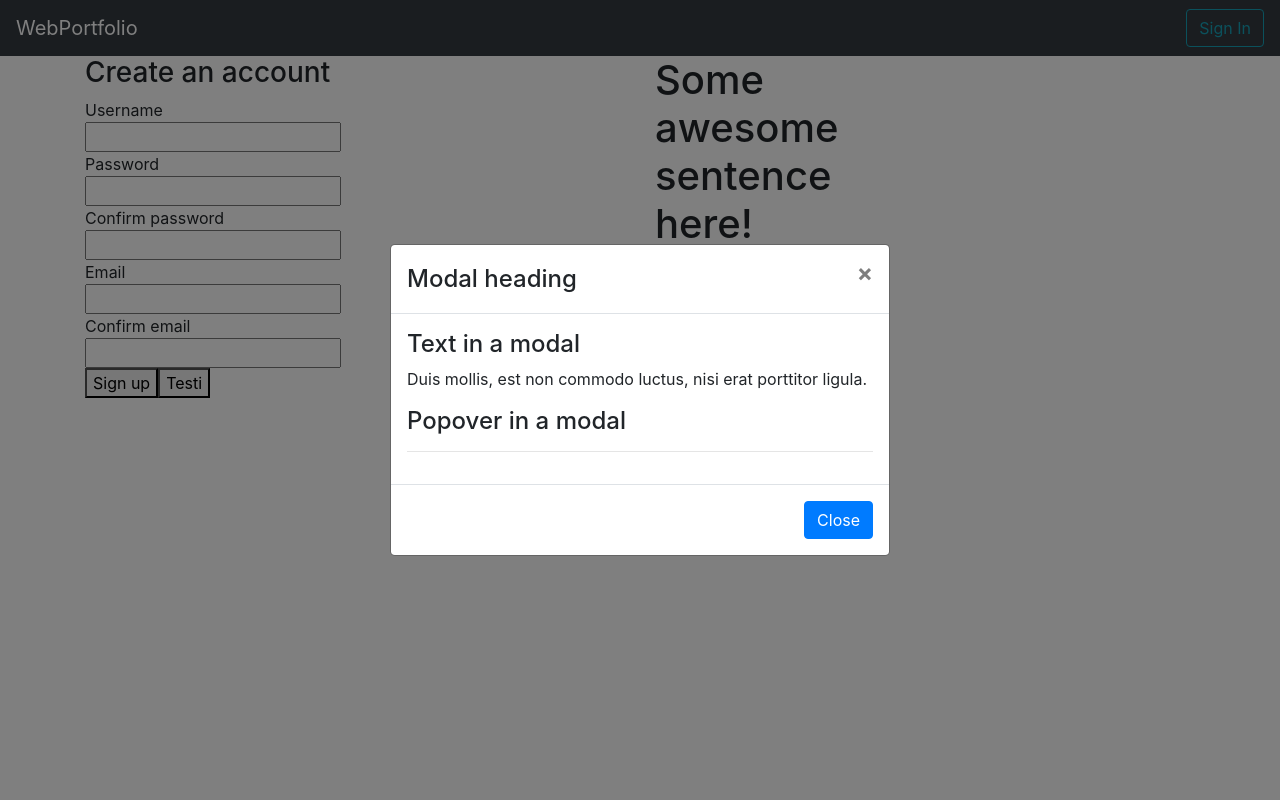
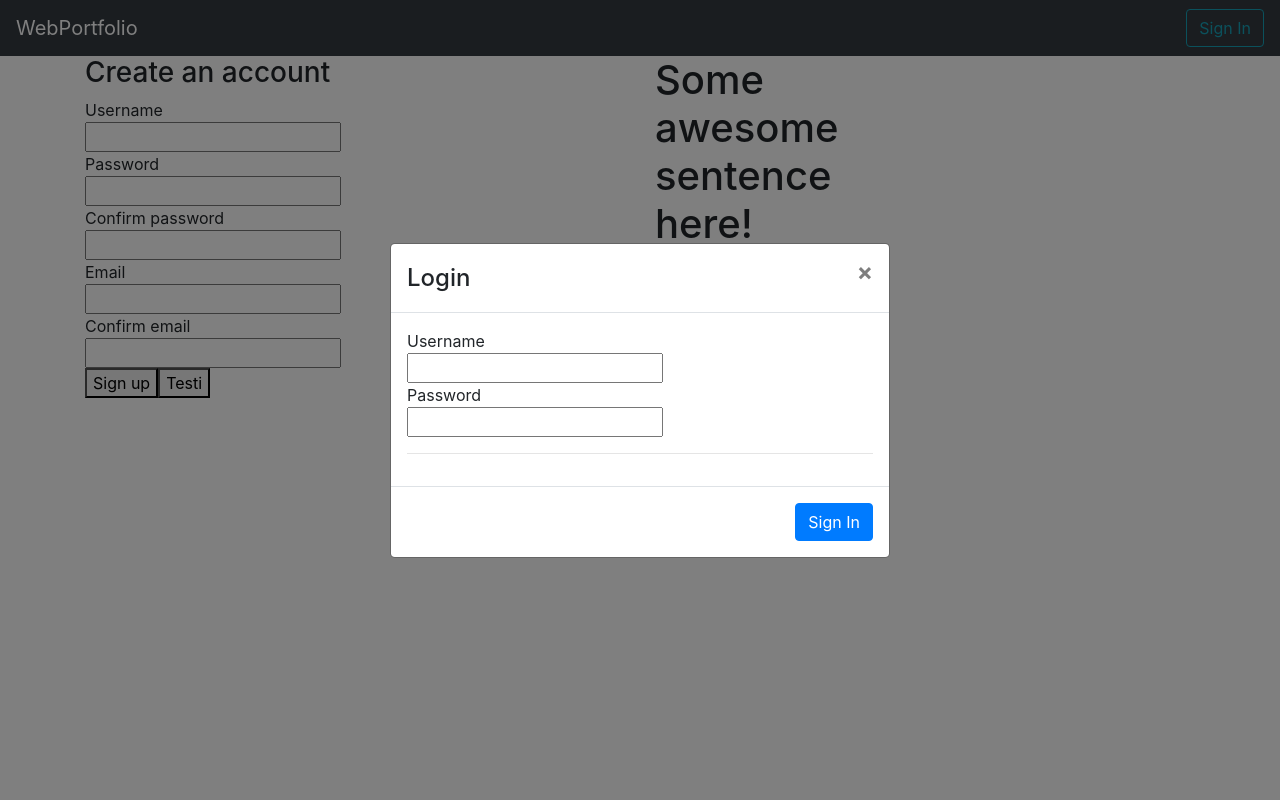
Before and after one commit to toni-mahilainen/WebPortfolio, a React (Create React App) app: page / in a window 1280 px wide. Both pictures are taken after a click on the button "Sign In". Shown: the top 800 px of the page. Built offline with nearby package versions, Linux system fonts and the light colour scheme.

Commit message:
Lounastauko

```diff
--- a/src/Components/Header/HeaderLoggedOut/headerLoggedOut.jsx
+++ b/src/Components/Header/HeaderLoggedOut/headerLoggedOut.jsx
@@ -1,23 +1,69 @@
 import React, { Component } from 'react';
 import './headerLoggedOut.css';
 import { Navbar, Button, Modal } from 'react-bootstrap';
+import md5 from 'md5';
+import AuthService from '../../LoginHandle/AuthService';
+
 
 class HeaderLoggedOut extends Component {
     constructor() {
         super();
         this.state = {
-            showModal: false
+            Username: "",
+            Password: "",
+            ShowModal: false
         }
-        this.open = this.open.bind(this);
-        this.close = this.close.bind(this);
+        this.openSignInModal = this.openSignInModal.bind(this);
+        this.closeSignInModal = this.closeSignInModal.bind(this);
+        this.handleSubmit = this.handleSubmit.bind(this);
+        this.handleValueChange = this.handleValueChange.bind(this);
+        this.Auth = new AuthService();
     }
 
-    close() {
-        this.setState({ showModal: false });
+    closeSignInModal() {
+        this.setState({
+            ShowModal: false
+        });
     }
 
-    open() {
-        this.setState({ showModal: true });
+    handleSubmit(e) {
+        e.preventDefault();
+        this.Auth.login(this.state.Username, this.state.Password)
+            .then(res => {
+                alert("Signed in!");
+                this.closeSignInModal();
+            })
+            .catch(err => {
+                alert(err);
+            })
+    }
+
+    handleValueChange(input) {
+        // Depending input field, the right state will be updated
+        let inputId = input.target.id;
+
+        switch (inputId) {
+            case "usernameInput":
+                this.setState({
+                    Username: input.target.value
+                });
+                break;
+
+            case "passwordInput":
+                this.setState({
+                    Password: md5(input.target.value)
+                });
+                break;
+
+            default:
+                break;
+        }
+    }
+
+    openSignInModal() {
+        this.setState({
+            ShowModal: true
+        });
     }
 
     render() {
@@ -27,30 +73,30 @@ class HeaderLoggedOut extends Component {
                     <Navbar.Brand href="#home" className="mr-auto">
                         WebPortfolio
                     </Navbar.Brand>
-                    <Button variant="outline-info" onClick={this.open}>Sign In</Button>
+                    <Button variant="outline-info" onClick={this.openSignInModal}>Sign In</Button>
                     {/*
                     <span id="or">or</span>
                     <Button variant="outline-info">Sign Up</Button>
                     */}
                 </Navbar>
 
-                <Modal show={this.state.showModal} onHide={this.close} centered>
+                {/* Modal window for signing in */}
+                <Modal show={this.state.ShowModal} onHide={this.closeSignInModal} centered>
                     <Modal.Header closeButton>
-                        <Modal.Title>Modal heading</Modal.Title>
+                        <Modal.Title>Login</Modal.Title>
                     </Modal.Header>
-                    <Modal.Body>
-                        <h4>Text in a modal</h4>
-                        <p>Duis mollis, est non commodo luctus, nisi erat porttitor ligula.</p>
-
-                        <h4>Popover in a modal</h4>
-
-
-                        <hr />
-
-                    </Modal.Body>
-                    <Modal.Footer>
-                        <Button onClick={this.close}>Close</Button>
-                    </Modal.Footer>
+                    <form onSubmit={this.handleSubmit}>
+                        <Modal.Body>
+                            Username <br />
+                            <input id="usernameInput" type="text" onChange={this.handleValueChange} /><br />
+                            Password <br />
+                            <input id="passwordInput" type="password" onChange={this.handleValueChange} /><br />
+                            <hr />
+                        </Modal.Body>
+                        <Modal.Footer>
+                            <Button type="submit">Sign In</Button>
+                        </Modal.Footer>
+                    </form>
                 </Modal>
             </header>
         );
--- a/src/Components/LoginHandle/AuthService.jsx
+++ b/src/Components/LoginHandle/AuthService.jsx
@@ -3,7 +3,7 @@ import decode from 'jwt-decode';
 export default class AuthService {
     // Initializing important variables
     constructor(domain) {
-        this.domain = domain || 'https://localhost:5001/' // API server domain
+        this.domain = domain || 'https://localhost:5001' // API server domain
         this.fetch = this.fetch.bind(this) // React binding stuff
         this.login = this.login.bind(this)
         this.getProfile = this.getProfile.bind(this)
@@ -19,6 +19,7 @@ export default class AuthService {
             })
         }).then(res => {
             this.setToken(res) // Setting the token in localStorage
+            console.log(res);
             return Promise.resolve(res);
         })
     }
```
